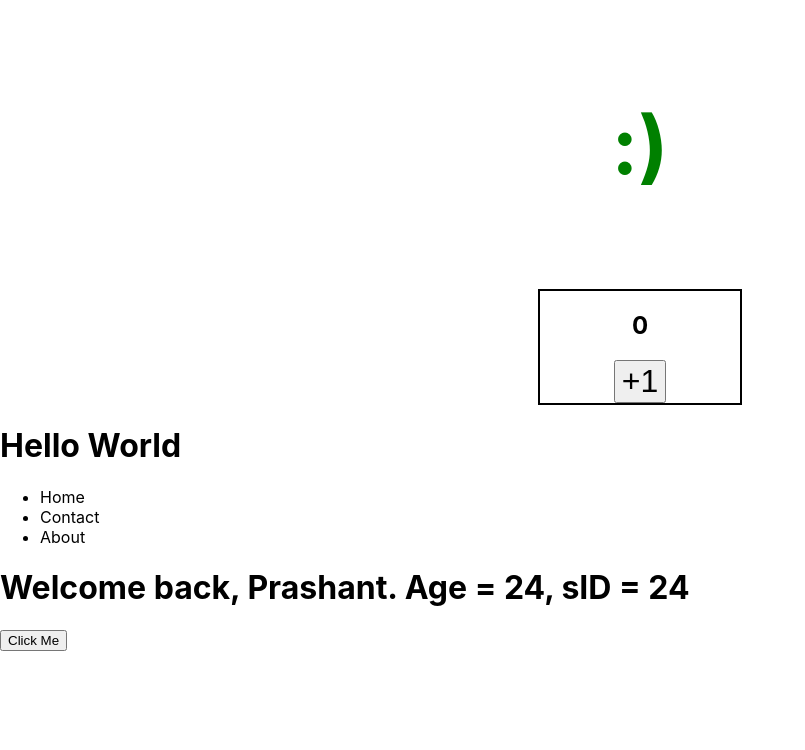
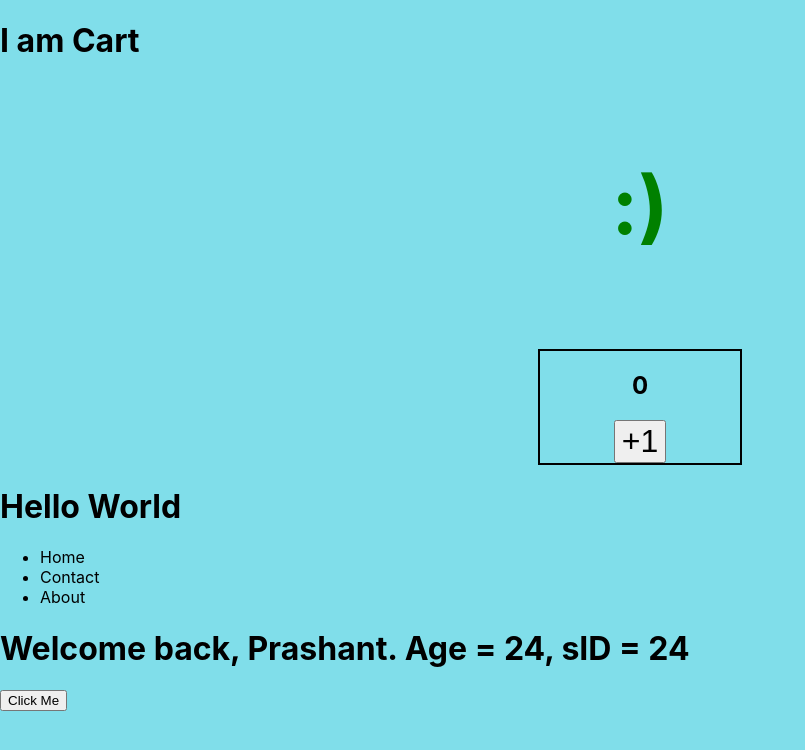
Before and after one commit to Prashant-SK/react-payment-gateway, a React (Create React App) app: page / in a window 1280 px wide. Shown: the top 750 px of the page, without its empty margins (0-805 px from the left). Built offline with nearby package versions, Linux system fonts and the light colour scheme.

Commit message:
created a Cart Component

```diff
--- a/src/App.js
+++ b/src/App.js
@@ -4,11 +4,20 @@ import Navbar from './Navbar';
 import Greeter from './Greeter';
 import Counter from './Counter';
 import MoodToggler from './MoodToggler';
+import Cart from './Cart';
 import './App.css'
+
+const items = [
+  { id: 1, name: 'Taco Shells', price: 3.25, qty: 2 },
+  { id: 2, name: 'Pinto Beans', price: 2.00, qty: 2 },
+  { id: 3, name: 'TSour Cream', price: 3.50, qty: 2 },
+]
+
 
 function App() {
   return (
     <div>
+    <Cart items={items}/>
     <MoodToggler step={5}/>
     <Counter/>
     <h1>Hello World</h1>
--- /dev/null
+++ b/src/Cart.js
@@ -0,0 +1,11 @@
+import React from 'react';
+
+function Cart(){
+    return (
+        <div>
+            <h1>I am Cart</h1>
+        </div>
+    )
+}
+
+export default Cart;
--- a/src/index.css
+++ b/src/index.css
@@ -1,13 +1,14 @@
 body {
   margin: 0;
-  font-family: -apple-system, BlinkMacSystemFont, 'Segoe UI', 'Roboto', 'Oxygen',
-    'Ubuntu', 'Cantarell', 'Fira Sans', 'Droid Sans', 'Helvetica Neue',
+  font-family: -apple-system, BlinkMacSystemFont, "Segoe UI", "Roboto", "Oxygen",
+    "Ubuntu", "Cantarell", "Fira Sans", "Droid Sans", "Helvetica Neue",
     sans-serif;
   -webkit-font-smoothing: antialiased;
   -moz-osx-font-smoothing: grayscale;
+  background: #80deea;
 }
 
 code {
-  font-family: source-code-pro, Menlo, Monaco, Consolas, 'Courier New',
+  font-family: source-code-pro, Menlo, Monaco, Consolas, "Courier New",
     monospace;
 }
```
